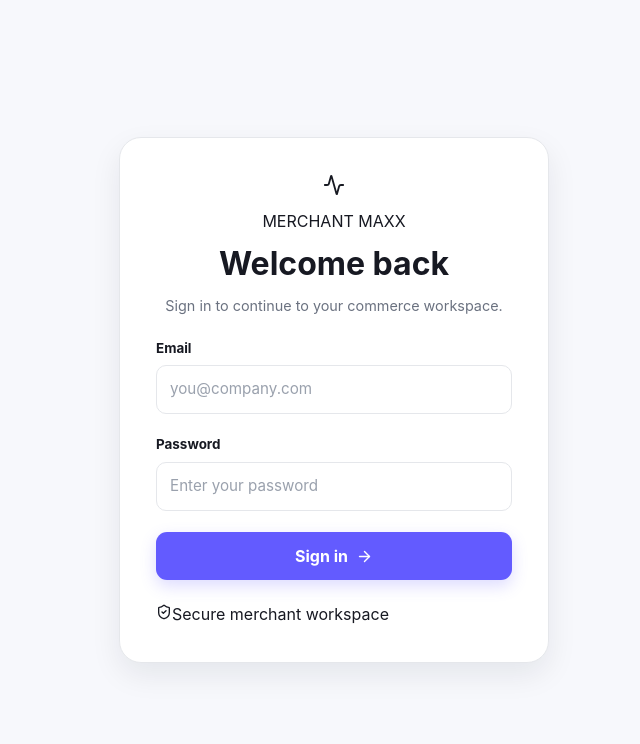
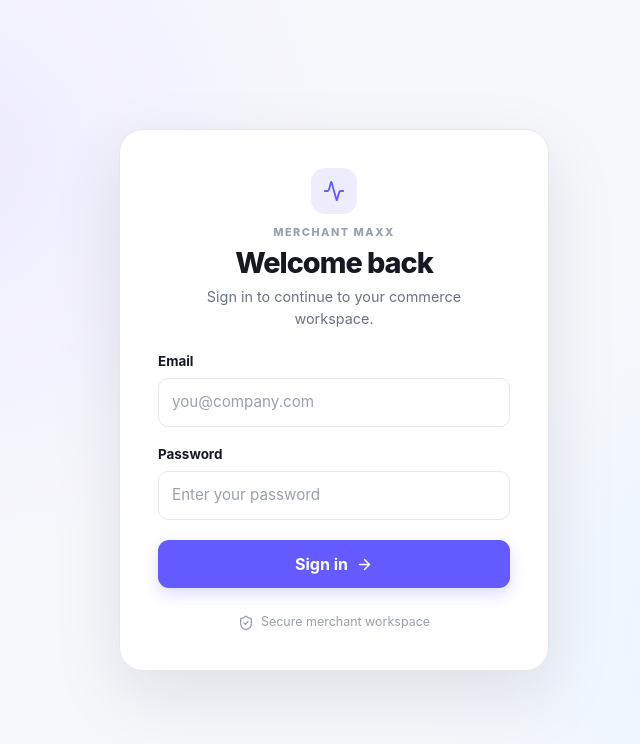
Before and after one commit to divy-jn/merchant-maxx, a React (Vite) app in the folder frontend/: page /login in a window 1280 px wide. Shown: the top 744 px of the page, without its empty margins (306-946 px from the left). Built offline with nearby package versions, Linux system fonts and the light colour scheme; no server answers.

Commit message:
feat(ui): style refreshed sign in page

```diff
--- a/frontend/src/pages/Login.css
+++ b/frontend/src/pages/Login.css
@@ -1,40 +1,18 @@
-.login-container {
-  min-height: 100vh;
-  display: flex;
-  align-items: center;
-  justify-content: center;
-  padding: 24px;
-  background: var(--bg);
-}
-
-.login-card {
-  width: 100%;
-  max-width: 430px;
-  padding: 36px;
-  display: flex;
-  flex-direction: column;
-  gap: 22px;
-  background: var(--surface);
-  border: 1px solid var(--border);
-  border-radius: 22px;
-  box-shadow: var(--shadow-md);
-}
-
+.login-container { min-height: 100vh; display: grid; place-items: center; padding: 24px; background: radial-gradient(circle at 20% 20%, #eeecff 0, transparent 32%), radial-gradient(circle at 85% 80%, #e9f5ff 0, transparent 30%), var(--bg); }
+.login-card { width: 100%; max-width: 430px; padding: 38px; display: flex; flex-direction: column; gap: 22px; background: rgba(255,255,255,0.94); border: 1px solid var(--border); border-radius: 24px; box-shadow: 0 24px 70px rgba(17,24,39,0.10); backdrop-filter: blur(14px); }
 .login-header { text-align: center; display: flex; flex-direction: column; align-items: center; gap: 7px; }
-.login-header h2 { font-weight: 800; letter-spacing: -0.03em; color: var(--text-main); }
-.login-header p { color: var(--text-muted); font-size: 0.9rem; }
-.brand-icon { color: var(--primary); }
-
+.login-mark { display: grid; place-items: center; width: 46px; height: 46px; margin-bottom: 3px; border-radius: 14px; background: #eeecff; color: var(--primary); }
+.login-eyebrow { font-size: 0.68rem; font-weight: 800; letter-spacing: 0.14em; color: var(--text-soft); }
+.login-header h1 { font-size: 1.8rem; line-height: 1.1; font-weight: 800; letter-spacing: -0.035em; color: var(--text-main); }
+.login-header p { color: var(--text-muted); font-size: 0.9rem; max-width: 320px; }
 .error-message { background: #fff1f1; color: var(--danger); padding: 11px 13px; border-radius: 10px; font-size: 0.86rem; border: 1px solid #ffd6d6; }
 .login-form { display: flex; flex-direction: column; gap: 17px; }
 .form-group { display: flex; flex-direction: column; gap: 7px; }
 .form-group label { font-size: 0.84rem; color: var(--text-main); font-weight: 650; }
-.form-group input, .form-group select { background: var(--surface); border: 1px solid var(--border); padding: 12px 13px; border-radius: 10px; color: var(--text-main); font-size: 0.95rem; transition: border-color 160ms ease, box-shadow 160ms ease; }
+.form-group input { background: var(--surface); border: 1px solid var(--border); padding: 12px 13px; border-radius: 10px; color: var(--text-main); font-size: 0.95rem; transition: border-color 160ms ease, box-shadow 160ms ease; }
 .form-group input::placeholder { color: var(--text-soft); }
-.form-group input:focus, .form-group select:focus { outline: none; border-color: #aaa5ff; box-shadow: 0 0 0 4px rgba(99, 91, 255, 0.10); }
-.login-btn { width: 100%; min-height: 46px; margin-top: 4px; }
-.login-footer { text-align: center; margin-top: 2px; }
-.toggle-btn { background: none; border: none; color: var(--text-muted); font-size: 0.86rem; cursor: pointer; }
-.toggle-btn:hover { color: var(--primary); }
-
-@media (max-width: 480px) { .login-card { padding: 26px 20px; } }
+.form-group input:focus { outline: none; border-color: #aaa5ff; box-shadow: 0 0 0 4px rgba(99,91,255,0.10); }
+.label-row { display: flex; justify-content: space-between; }
+.login-btn { width: 100%; min-height: 47px; margin-top: 3px; }
+.login-security { display: flex; align-items: center; justify-content: center; gap: 7px; padding-top: 3px; color: var(--text-soft); font-size: 0.78rem; }
+@media (max-width: 480px) { .login-card { padding: 28px 20px; } }
```
